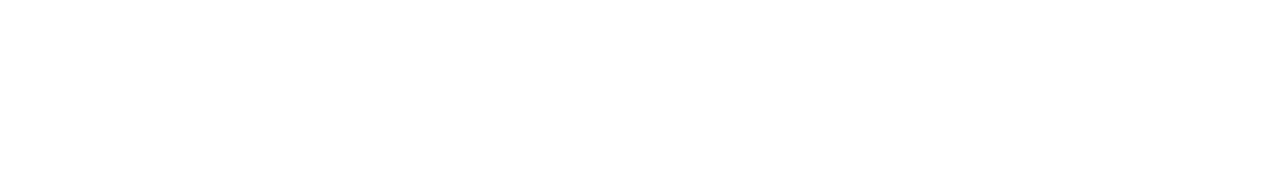
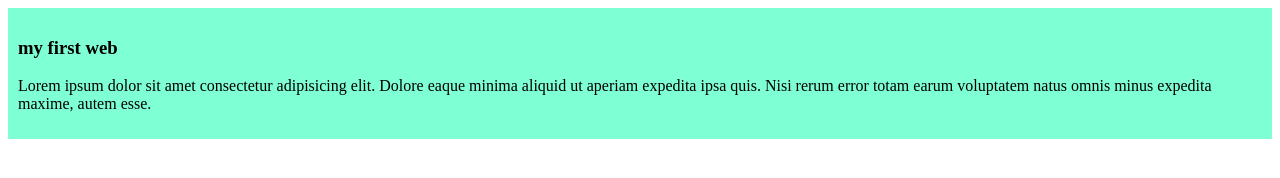
Before and after one commit to tHeLazIest-lang/my-simple-web, a plain HTML site: page index.html in a window 1280 px wide. Drawn offline with Linux system fonts and the light colour scheme.

Commit message:
addded the first blog css

```diff
--- a/index.html
+++ b/index.html
@@ -4,8 +4,12 @@
     <meta charset="UTF-8">
     <meta name="viewport" content="width=device-width, initial-scale=1.0">
     <title>my simple website</title>
+    <link rel="stylesheet" href="styles/blog.css">
 </head>
 <body>
-
+    <div>
+        <h3>my first web</h3>
+        <p>Lorem ipsum dolor sit amet consectetur adipisicing elit. Dolore eaque minima aliquid ut aperiam expedita ipsa quis. Nisi rerum error totam earum voluptatem natus omnis minus expedita maxime, autem esse.</p>
+    </div>
 </body>
 </html>
--- /dev/null
+++ b/styles/blog.css
@@ -0,0 +1,4 @@
+div{
+    background-color: aquamarine;
+    padding: 10px;
+}
```
